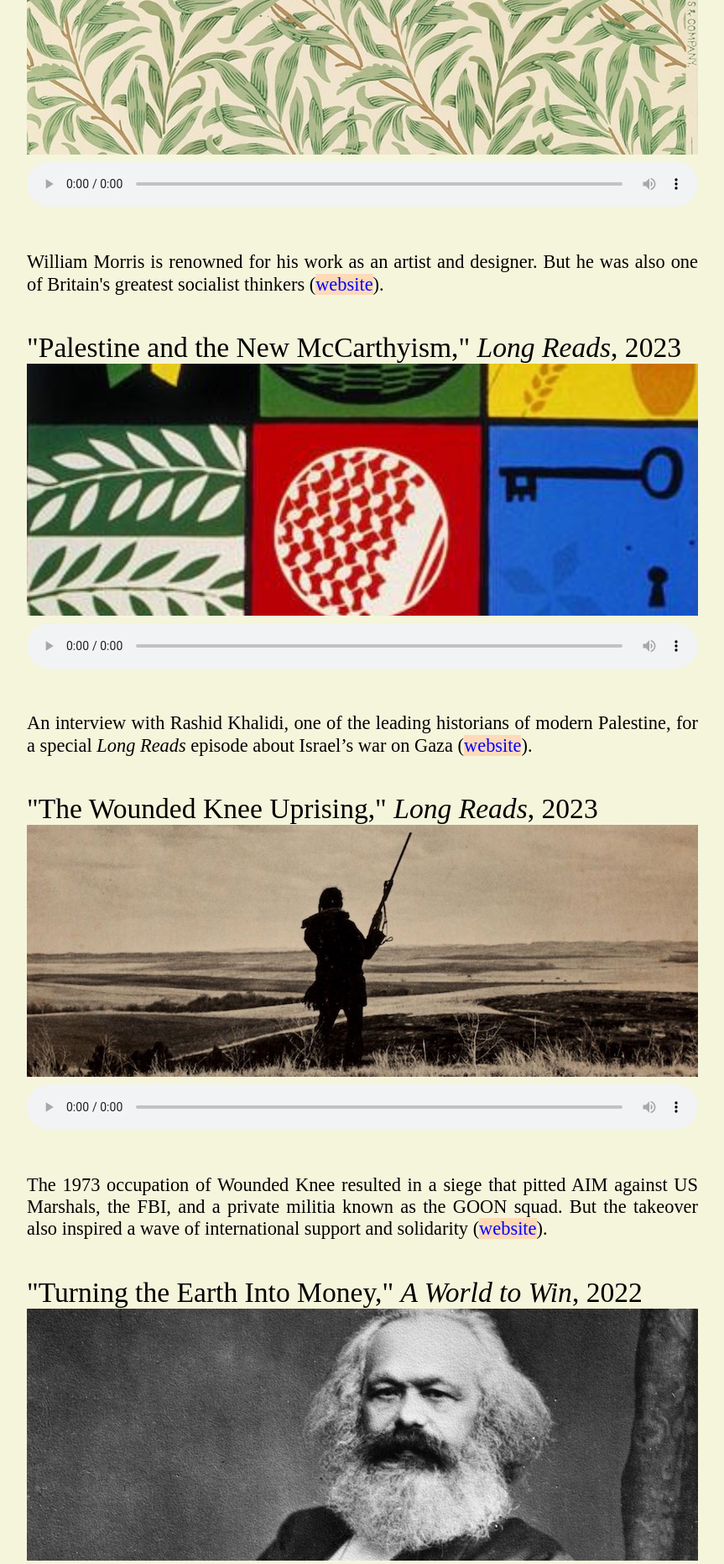
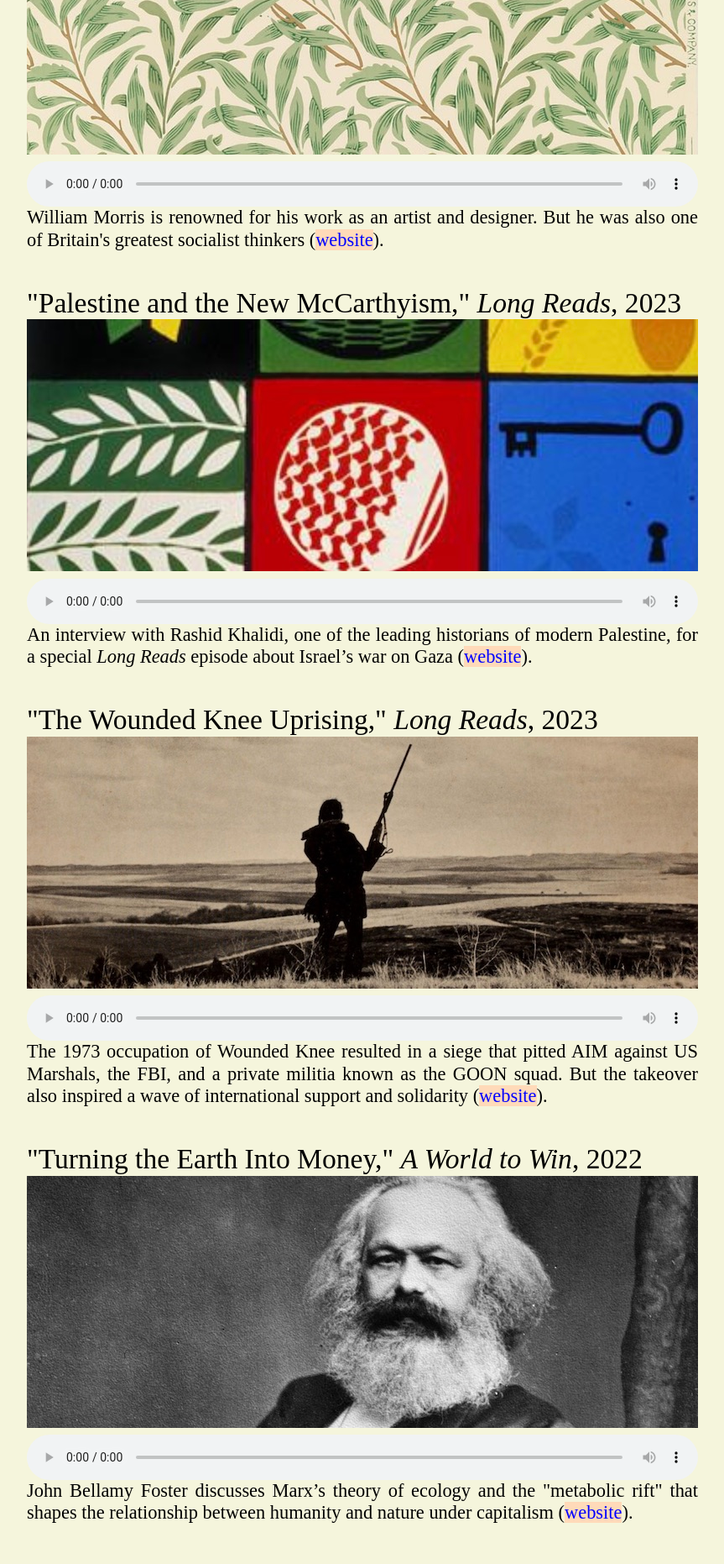
Before and after one commit to huihuiandilly/huihuiandilly.github.io, a Jekyll site: the page built from index.html, in a window 1280 px wide. Shown: the part 828-2690 px from the top of the page at 84% size, without its empty margins (208-1071 px from the left). Built offline with Jekyll 4.4.1, drawn with Linux system fonts in a browser that asks for light colours.

Commit message:
Update index.html

```diff
--- a/index.html
+++ b/index.html
@@ -19,7 +19,7 @@ title: Conor Gillies | Audio Producer
 	<br>
 	<audio controls preload="metadata">
               <source src="https://open.acast.com/public/streams/619be5c0705138001b9c8479/episodes/649d9d2209e8060011f05de0.mp3" type="audio/mpeg">
-            </audio><br><br>
+            </audio>
 	<p>William Morris is renowned for his work as an artist and designer. But he was also one of Britain's greatest socialist thinkers (<a href="https://shows.acast.com/jacobin-radio/episodes/long-reads-william-morris-romantic-revolutionary" target="_blank">website</a>).</p>
 	<br>
 
@@ -28,7 +28,7 @@ title: Conor Gillies | Audio Producer
 	<br>
 	<audio controls preload="metadata">
               <source src="https://open.acast.com/public/streams/619be5c0705138001b9c8479/episodes/649d9d2209e8060011f05de0.mp3" type="audio/mpeg">
-            </audio><br><br>
+            </audio>
 	<p>An interview with Rashid Khalidi, one of the leading historians of modern Palestine, for a special <i>Long Reads</i> episode about Israel’s war on Gaza (<a href="https://shows.acast.com/jacobin-radio/episodes/long-reads-palestine-gaza-israel-mccarthyism-rashid-khalidi" target="_blank">website</a>).</p>
 	<br>
 
@@ -37,7 +37,7 @@ title: Conor Gillies | Audio Producer
 	<br>
 	<audio controls preload="metadata">
               <source src="https://open.acast.com/public/streams/619be5c0705138001b9c8479/episodes/641b6fbd7459ee001120cb42.mp3" type="audio/mpeg">
-            </audio><br><br>
+            </audio>
 	<p>The 1973 occupation of Wounded Knee resulted in a siege that pitted AIM against US Marshals, the FBI, and a private militia known as the GOON squad. But the takeover also inspired a wave of international support and solidarity (<a href="https://shows.acast.com/jacobin-radio/episodes/long-reads-wounded-knee-uprising-50" target="_blank">website</a>).</p>
 	<br>
 
@@ -46,7 +46,7 @@ title: Conor Gillies | Audio Producer
 	<br>
 	<audio controls preload="metadata">
               <source src="https://open.acast.com/public/streams/619be5c0705138001b9c8479/episodes/627e673a1f4f560015ac7ec4.mp3" type="audio/mpeg">
-            </audio><br><br>
+            </audio>
 	<p>John Bellamy Foster discusses Marx’s theory of ecology and the "metabolic rift" that shapes the relationship between humanity and nature under capitalism (<a href="https://shows.acast.com/jacobin-radio/episodes/world-to-win-turning-earth-into-money-john-bellamy-foster" target="_blank">website</a>).</p>
 	<br>
 
@@ -55,7 +55,7 @@ title: Conor Gillies | Audio Producer
 	<br>
 	<audio controls preload="metadata">
               <source src="https://ia903104.us.archive.org/5/items/PHPs1e1/php-s1e1.mp3" type="audio/mpeg">
-            </audio><br><br>
+            </audio>
 	<p>Episode two in a six-part story about tenants in Boston public housing—and how their struggle became connected to a wider Black freedom movement. In this installment, Columbia Point residents and Mothers for Adequate Welfare use militant tactics to get services they are owed (<a href="https://peopleshistorypod.net/#season-one" target="_blank">website with the full series</a>).</p>
 	<br>
 
@@ -64,7 +64,7 @@ title: Conor Gillies | Audio Producer
 	<br>
 	<audio controls preload="metadata">
               <source src="http://media.blubrry.com/radioopensource/content.blubrry.com/radioopensource/200102-OS-PODCAST-Hodges-ST.mp3" type="audio/mpeg">
-            </audio><br><br>
+            </audio>
 	<p>Robin Kelley and others join to discuss Johnny Hodges, alto saxophonist and star of the Duke Ellington band known for blues feeling, storytelling, and the sheer beauty of his sound and tone (<a href="https://radioopensource.org/the-inimitable-johnny-hodges/" target="_blank">website</a>).</p>
 	<br>
 
@@ -73,7 +73,7 @@ title: Conor Gillies | Audio Producer
 	<br>
 	<audio controls preload="metadata">
               <source src="http://media.blubrry.com/radioopensource/content.blubrry.com/radioopensource/190411-OS-PODCAST-Bauhaus.mp3" type="audio/mpeg">
-            </audio><br><br>
+            </audio>
 	<p>The Bauhaus school lasted only fourteen years, till fascists suffocated it in 1933. Yet as a model of design, it has arguably ruled the world for a century (<a href="https://radioopensource.org/the-bauhaus-in-your-house/" target="_blank">website</a>).</p>
 	<br>
 
@@ -82,7 +82,7 @@ title: Conor Gillies | Audio Producer
 	<br>
 		<audio controls preload="metadata">
               <source src="http://media.blubrry.com/radioopensource/content.blubrry.com/radioopensource/170608-OS-SHOW-BobDylan-rerun.mp3" type="audio/mpeg">
-            </audio><br><br>
+            </audio>
 	<p>With Dylan, you hear many things: rural protest storyteller, Greenwich village freewheeler, king of rock surrealism, people’s poet, and modernist beatnik (<a href="https://radioopensource.org/bob-dylan-poet/" target="_blank">website</a>).</p>
 	<br>
 
@@ -91,7 +91,7 @@ title: Conor Gillies | Audio Producer
 	<br>
 		<audio controls preload="metadata">
               <source src="https://ia601505.us.archive.org/35/items/JLAmix1/160410-OS-PODCAST-JLAdams-ST.mp3" type="audio/mpeg">
-            </audio><br><br>
+            </audio>
 	<p>Listening with composer John Luther Adams to his famously oceanic (and at the same time minimalist) orchestrations (<a href="https://radioopensource.org/john-luther-adams/" target="_blank">website</a>).</p>
 	<br>
 
@@ -100,7 +100,7 @@ title: Conor Gillies | Audio Producer
 	<br>
 		<audio controls preload="metadata">
               <source src="http://ia601506.us.archive.org/17/items/122514OSPODCASTBeethovenST2016/122514-OS-PODCAST-Beethoven-ST2016.mp3" type="audio/mpeg">
-            </audio><br><br>
+            </audio>
 		<p>Throughout these piano works, we hear Beethoven the master of forms: sonata, fugue, and perhaps variations as his signature. The notion was to take a motif and re-imagine it, transfigure it, over and over. One thing is continually becoming many (<a href="https://radioopensource.org/beethoven-at-the-piano/" target="_blank">website</a>).</p>
 	<br>
 
@@ -109,7 +109,7 @@ title: Conor Gillies | Audio Producer
 	<br>
 		<audio controls preload="metadata">
               <source src="http://ia601509.us.archive.org/15/items/150730OSPODCASTBillieHoliday/150730-OS-SHOW-BillieHoliday-CBR.mp3" type="audio/mpeg">
-            </audio><br><br>
+            </audio>
 	<p>There’s no other singer who ever made us cheer and cry at the same time (<a href="https://radioopensource.org/billie-holiday-at-100/" target="_blank">website</a>).</p>
 	<br>
 
@@ -118,7 +118,7 @@ title: Conor Gillies | Audio Producer
 	<br>
 		<audio controls preload="metadata">
               <source src="http://ia601505.us.archive.org/24/items/160505OSPODCASTIreland/160505-OS-PODCAST-Ireland.mp3" type="audio/mpeg">
-            </audio><br><br>
+            </audio>
 	<p>A centenary show about Ireland’s 1916 Easter Rising, a fascinating, tragic episode that blended literature and liberation, defeat and victory, national reverence and remorse, and beauty and terror. With Colm Tóibín and others (<a href="https://radioopensource.org/ireland-1916/" target="_blank">website</a>).</p>
 	<br>
 
@@ -127,7 +127,7 @@ title: Conor Gillies | Audio Producer
 	<br>
 		<audio controls preload="metadata">
               <source src="http://media.blubrry.com/radioopensource/content.blubrry.com/radioopensource/150402-OS-PODCAST-StJohnPassion-ST.mp3" type="audio/mpeg">
-            </audio><br><br>
+            </audio>
 	<p>The St. John Passion is a monument to eternal sadness and excruciating suffering rendered in musical language what no other language could (<a href="https://radioopensource.org/st-john/" target="_blank">website</a>).</p>
 	<br>
 
@@ -136,7 +136,7 @@ title: Conor Gillies | Audio Producer
 	<br>
 		<audio controls preload="metadata">
               <source src="http://media.blubrry.com/radioopensource/content.blubrry.com/radioopensource/150305-OS-PODCAST-Attica.mp3" type="audio/mpeg">
-            </audio><br><br>
+            </audio>
 	<p>We’re revisiting the 1971 Attica prison revolt. It marks the twilight of the civil rights movement and the dawn of mass incarceration (<a href="https://radioopensource.org/after-attica/" target="_blank">website</a>).</p>
 	<br>
 
@@ -145,7 +145,7 @@ title: Conor Gillies | Audio Producer
 	<br>
 		<audio controls preload="metadata">
               <source src="https://ia801609.us.archive.org/17/items/stylusradio-1/SCI-FI-stereo.mp3" type="audio/mpeg">
-            </audio><br><br>
+            </audio>
 	<p>For as long as we’ve wondered about alien worlds, we’ve wondered also: What might they sound like? This is the final episode of <i>Stylus</i>, a podcast about themes in music (<a href="https://stylusradio.org/series-1/" target="_blank">website with the full series</a>).</p>
 	<br>
 
@@ -154,7 +154,7 @@ title: Conor Gillies | Audio Producer
 	<br>
 		<audio controls preload="metadata">
               <source src="https://ia801609.us.archive.org/17/items/stylusradio-1/SILENCE-stereo.mp3" type="audio/mpeg">
-            </audio><br><br>
+            </audio>
 	<p>This hour begins with a historic moment in music–the 1952 performance of John Cage’s <i>4'33"</i>–then journeys into the absolute quiet of anechoic chambers, down the hallways of monasteries, and beyond.</p>
 	<br>
 
```
